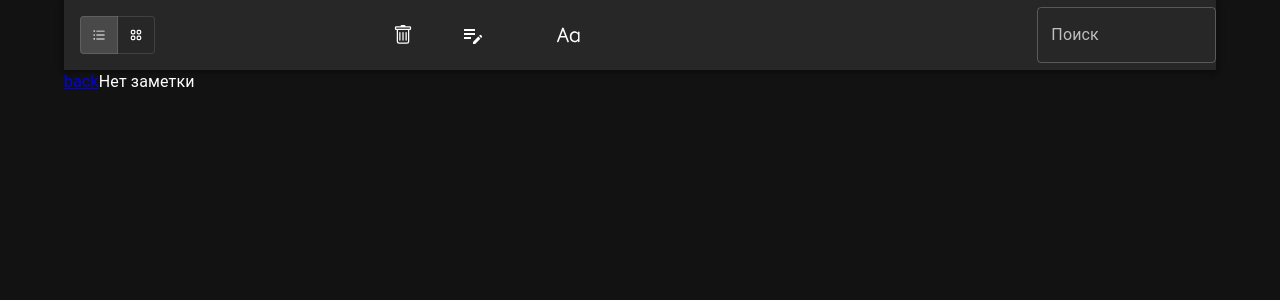
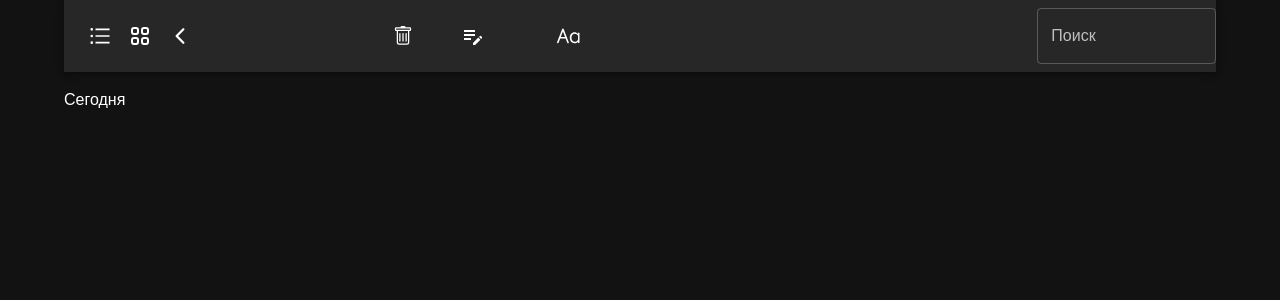
Before and after one commit to Chayzat/metacommerce, a React (Vite) app: page /blocks in a window 1280 px wide. Shown: the top 300 px of the page. Built offline with nearby package versions, Linux system fonts and the light colour scheme.

Commit message:
feat: filtered notes

```diff
--- a/src/App.tsx
+++ b/src/App.tsx
@@ -3,40 +3,36 @@ import { Routes, Route, Navigate } from "react-router-dom";
 import { ThemeProvider, createTheme, Container } from "@mui/material";
 import CssBaseline from "@mui/material/CssBaseline";
 import { NoteProvider } from "./contexts/NoteContext";
-import { EditNote } from "./components/EditNote";
 import { EditNoteBlock } from "./components/EditNoteBlock";
 import { ToggleProvider, useToggle } from "./contexts/ToggleContext";
+import { BlockMode } from "./components/BlockMode";
+import { Header } from "./components/Header";
 
 const darkTheme = createTheme({
   palette: {
     mode: "dark",
   },
+  typography: {
+    fontFamily: [
+        'San Francisco',
+        'sans-serif',
+      ].join(','),
+  }
 });
 
 function App() {
-  // const { openMD, setOpenMD } = useToggle();
-
-  // console.log(openMD)
   return (
     <ThemeProvider theme={darkTheme}>
       <CssBaseline />
       <ToggleProvider>
         <NoteProvider>
-          <Container>
+          <Container >
+            <Header/>
             <Routes>
               <Route path="/" element={<NoteList />} />
-              <Route
-                path="/:id"
-                element={
-                  <EditNoteBlock
-
-                    // setOpenMD={() => {
-                    //   setOpenMD(true);
-                    // }}
-                    // openMD={openMD}
-                  />
-                }
-              />
+              <Route path="/lists" element={<NoteList />} />
+              <Route path="/blocks" element={<BlockMode />} />
+              <Route path="/blocks/:id" element={<EditNoteBlock/>}/>
               <Route path="*" element={<Navigate to="/" />} />
             </Routes>
           </Container>
--- a/src/components/BlockItem.tsx
+++ b/src/components/BlockItem.tsx
@@ -1,23 +1,17 @@
-import { experimentalStyled as styled } from "@mui/material/styles";
-import { Box, Paper, Grid } from "@mui/material";
 import Card from "@mui/material/Card";
 import CardContent from "@mui/material/CardContent";
-import CardMedia from "@mui/material/CardMedia";
 import Typography from "@mui/material/Typography";
 import ReactMarkdown from "react-markdown";
 import { CardActionArea } from "@mui/material";
 import { useNotes } from "../contexts/NoteContext";
 
-export const BlockItem = ({ note, onActiveBlock, setOpenMD  }: any) => {
-  const { onSetActiveNote, activeNote } = useNotes();
-
-
+export const BlockItem = ({ note }: any) => {
+  const { onSetActiveNote } = useNotes();
 
   return (
     <>
       <Card
        onClick={() => {
-        setOpenMD()
         onSetActiveNote(note.id);
       }}
         sx={{
--- a/src/components/BlockMode.tsx
+++ b/src/components/BlockMode.tsx
@@ -1,48 +1,28 @@
-import { useState } from "react";
 import { useNotes } from "../contexts/NoteContext";
-import { experimentalStyled as styled } from "@mui/material/styles";
-import { Box, Paper, Grid } from "@mui/material";
-import Card from "@mui/material/Card";
-import CardContent from "@mui/material/CardContent";
-import CardMedia from "@mui/material/CardMedia";
-import Typography from "@mui/material/Typography";
-import ReactMarkdown from "react-markdown";
-import { Link, Route, Routes } from "react-router-dom";
-import { CardActionArea } from "@mui/material";
+import { Box, Grid } from "@mui/material";
+import { Link} from "react-router-dom";
 import { BlockItem } from "./BlockItem";
-import Container from "@mui/material/Container/Container";
-import { EditNote } from "./EditNote";
 export const BlockMode = () => {
-  const { notes, getActiveNote, findActiveNote, onSetActiveNote } = useNotes();
-  const [openMD, setOpenMD] = useState(false);
-
-
+  const { onFilteredNotes } = useNotes();
 
   return (
+    <>
     <Box sx={{ flexGrow: 1 }}>
-
-      {/* <Grid container sx={{height: '90vh'}}>
-        { <EditNote  setOpenMD={() => {
-            setOpenMD(true)
-            }} openMD={openMD}/>}
-      </Grid> */}
       <p>Сегодня</p>
       <Grid
         container
         spacing={{ xs: 3, md: 4 }}
         columns={{ xs: 4, sm: 8, md: 12 }}
       >
-        {notes.map((note: any) => (
+        {onFilteredNotes.map((note: any) => (
           <Grid item xs={2} sm={4} md={3} key={note.id}>
-            <Link to={`/:${note.id}`}>
-              <BlockItem
-              setOpenMD={() => setOpenMD(false)} openMD={openMD}
-              onActiveBlock={() => findActiveNote(note.id) }
-              note={note} />
-              </Link>
+            <Link to={`/blocks/:${note.id}`} style={{color: '#fff', textDecoration: "none"}}>
+              <BlockItem note={note} />
+            </Link>
           </Grid>
         ))}
       </Grid>
     </Box>
+    </>
   );
 };
--- a/src/components/EditNote.module.css
+++ b/src/components/EditNote.module.css
@@ -1,10 +1,6 @@
 .color {
   overflow-x: scroll;
 }
-/* Работает в Firefox */
-
-
-  /* Работает в Chrome, Edge и Safari */
 *::-webkit-scrollbar {
   width: 10px;
 }
--- a/src/components/EditNote.tsx
+++ b/src/components/EditNote.tsx
@@ -1,13 +1,7 @@
-import { Input, TextField } from "@mui/material";
-import Box from "@mui/material/Box";
-import Grid from "@mui/material/Grid";
-import { useState } from "react";
+import { TextField } from "@mui/material";
 import ReactMarkdown from "react-markdown";
 import { useNotes } from "../contexts/NoteContext";
-import { BlockMode } from "./BlockMode";
 import styles from "./EditNote.module.css";
-import { Header } from "./Header";
-import { ListMode } from "./ListMode";
 
 export const EditNote = ({ setOpenMD, openMD, isList }: any) => {
   const { getActiveNote, onEditNote } = useNotes();
@@ -24,27 +18,8 @@ export const EditNote = ({ setOpenMD, openMD, isList }: any) => {
 
   if (!getActiveNote) return <div>Нет заметки</div>;
 
-
-
-  const [view, setView] = useState("list");
-  const handleChange = (event: React.MouseEvent<HTMLElement>,nextView: string) =>  {
-    setView(nextView);
-  };
-
-
-
   return (
     <>
-    {/* {
-      !isList && (
-        <>
-        <Header  view={view} handleChange={handleChange}/>
-        <Box sx={{ flexGrow: 1, height:'90vh' }}>
-            {view === "list" ? <ListMode isList='list'/> : <BlockMode/>}
-        </Box>
-        </>
-      )
-    } */}
     <div style={{display: 'flex', flexDirection: 'column', height: '85vh', width: '100%'}}>
       <p style={{ textAlign: "center" }}>
         {new Date(getActiveNote.date).toLocaleDateString("en-GB", {
@@ -55,7 +30,6 @@ export const EditNote = ({ setOpenMD, openMD, isList }: any) => {
       <div
         onClick={setOpenMD}
         style={{ display: (openMD === false) ? "block" : "none", height: "85vh" }}
-        // style={{ display: (openMD === false ) ? "block" : "none" }}
       >
         <ReactMarkdown className={styles.color}>
           {getActiveNote.body}
@@ -67,7 +41,6 @@ export const EditNote = ({ setOpenMD, openMD, isList }: any) => {
       >
         <TextField
           multiline
-          id="body"
           minRows={5}
           maxRows={30}
           value={getActiveNote.body}
--- a/src/components/EditNoteBlock.tsx
+++ b/src/components/EditNoteBlock.tsx
@@ -1,32 +1,16 @@
-import { Box, Grid } from "@mui/material";
-import React, { useState } from "react";
-import { useNotes } from "../contexts/NoteContext";
+import { Grid } from "@mui/material";
 import { EditNote } from "./EditNote";
 import { Header } from "./Header";
-import {Link} from 'react-router-dom'
-import { ListMode } from "./ListMode";
-import { BlockMode } from "./BlockMode";
+import { useToggle } from "../contexts/ToggleContext";
 
-export const EditNoteBlock = ({ setOpenMD, openMD }: any) => {
-  const [view, setView] = useState("list");
-  const handleChange = (
-    event: React.MouseEvent<HTMLElement>,
-    nextView: string
-  ) => {
-    setView(nextView);
-  };
-
-  const { notes, getActiveNote, findActiveNote, onSetActiveNote } = useNotes();
+export const EditNoteBlock = () => {
+  const { openMD, setOpenMD } = useToggle();
   return (
     <div>
-      <Header view={view} handleChange={handleChange} />
       <Grid container sx={{ height: "90vh" }}>
-        <Link to={'/'}>
-        back
-        </Link>
         {
           <EditNote
-            ssetOpenMD={() => {
+            setOpenMD={() => {
               setOpenMD(true);
             }}
             openMD={openMD}
--- a/src/components/Header.tsx
+++ b/src/components/Header.tsx
@@ -1,5 +1,4 @@
 import {
-  ToggleButton,
   ToggleButtonGroup,
   Grid,
   IconButton,
@@ -11,24 +10,22 @@ import {
   DialogContentText,
   DialogContent,
   DialogActions,
-  Button
+  Button,
 } from "@mui/material";
 import { AiOutlineUnorderedList } from "react-icons/ai";
+import { IoIosArrowBack } from "react-icons/io";
 import { HiOutlineViewGrid } from "react-icons/hi";
 import { BsTrash } from "react-icons/bs";
 import { MdEditNote } from "react-icons/md";
 import { RxLetterCaseCapitalize } from "react-icons/rx";
 import { useNotes } from "../contexts/NoteContext";
 import { useState } from "react";
+import { Link, useNavigate } from "react-router-dom";
+import { useToggle } from "../contexts/ToggleContext";
 
-type HeaderProps = {
-  view: string,
-  handleChange: (event: React.MouseEvent<HTMLElement>, nextView: string) => void,
-}
-
-export const Header = ({view, handleChange}: HeaderProps) => {
-
-  const { onDeleteNote, activeNote, onAddNote, getActiveNote } = useNotes();
+export const Header = () => {
+  const { onDeleteNote, activeNote, onAddNote, getActiveNote, title, setTitle } = useNotes();
+  const { setOpenMD } = useToggle();
 
   const [open, setOpen] = useState(false);
 
@@ -37,9 +34,11 @@ export const Header = ({view, handleChange}: HeaderProps) => {
   };
 
   const handleClose = () => {
-    onDeleteNote(activeNote)
+    onDeleteNote(activeNote);
     setOpen(false);
   };
+
+  const history = useNavigate();
 
   return (
     <AppBar position="static">
@@ -59,28 +58,34 @@ export const Header = ({view, handleChange}: HeaderProps) => {
               padding: "1rem",
             }}
           >
-            {
+            {}
+            <ToggleButtonGroup orientation="horizontal" exclusive>
+              <Link to={"/lists"}>
+                <IconButton onClick={() => {
+                  setOpenMD(false)
+                  }}>
+                  <AiOutlineUnorderedList />
+                </IconButton>
+              </Link>
+              <Link to={"/blocks"}>
+              <IconButton onClick={() => {
+                  setOpenMD(false)
+                  }}>
+                  <HiOutlineViewGrid />
+                </IconButton>
+              </Link>
 
-            }
-            <ToggleButtonGroup
-              orientation="horizontal"
-              value={view}
-              exclusive
-              onChange={handleChange}
-            >
-              <ToggleButton value="list" aria-label="list">
-                <AiOutlineUnorderedList />
-              </ToggleButton>
-              <ToggleButton value="module" aria-label="module">
-                <HiOutlineViewGrid />
-              </ToggleButton>
+              <IconButton
+                onClick={() => {
+                  history(-1);
+                  setOpenMD(false);
+                }}
+              >
+                <IoIosArrowBack />
+              </IconButton>
             </ToggleButtonGroup>
 
-            <IconButton
-            // onClick={() => onDeleteNote(activeNote)}
-            onClick={handleClickOpen}
-              sx={{ fontSize: "1.25rem" }}
-            >
+            <IconButton onClick={handleClickOpen} sx={{ fontSize: "1.25rem" }}>
               <BsTrash />
             </IconButton>
           </Box>
@@ -96,12 +101,19 @@ export const Header = ({view, handleChange}: HeaderProps) => {
           </Box>
         </Grid>
         <Grid item xs={2}>
-          <TextField label="Поиск" variant="outlined" />
+          <TextField
+          label="Поиск"
+          variant="outlined"
+          value={title}
+          type='text'
+          onChange={(e) => {
+            setTitle(e.target.value)
+          }}
+          />
         </Grid>
       </Grid>
-      {
-        getActiveNote && (
-          <Dialog
+      {getActiveNote && (
+        <Dialog
           open={open}
           onClose={handleClose}
           aria-labelledby="alert-dialog-title"
@@ -112,6 +124,7 @@ export const Header = ({view, handleChange}: HeaderProps) => {
           </DialogTitle>
           <DialogContent>
             <DialogContentText id="alert-dialog-description">
+              Хотите удалить последний выбранный элемент -
               {getActiveNote.title}
             </DialogContentText>
           </DialogContent>
@@ -122,9 +135,7 @@ export const Header = ({view, handleChange}: HeaderProps) => {
             </Button>
           </DialogActions>
         </Dialog>
-        )
-      }
-
+      )}
     </AppBar>
   );
 };
--- a/src/components/ListItem.tsx
+++ b/src/components/ListItem.tsx
@@ -1,15 +1,13 @@
 import { ListItemText, ListItemButton } from "@mui/material";
 import { useNotes } from "../contexts/NoteContext";
 
-
 export const ListItem = ({note, setOpenMD}: any) => {
-  const { onSetActiveNote, activeNote } = useNotes();
+  const { onSetActiveNote } = useNotes();
 
   return (
     <ListItemButton
       key={note.id}
       sx={{
-        borderBottom: activeNote === note.id ? "1px solid #f9c20cbd" : "none",
         height: "5rem",
       }}
       onClick={() => {
@@ -18,6 +16,7 @@ export const ListItem = ({note, setOpenMD}: any) => {
       }}
     >
       <ListItemText primary={`${note.title}`} sx={{ position: "relative" }} />
+
       <div
         style={{
           position: "absolute",
--- a/src/components/ListMode.tsx
+++ b/src/components/ListMode.tsx
@@ -6,14 +6,11 @@ import {
 import { useNotes } from "../contexts/NoteContext";
 import { ListItem } from "./ListItem";
 import { EditNote } from "./EditNote";
-import {useState} from 'react'
 import { useToggle } from "../contexts/ToggleContext";
 
 export const ListMode = ({isList}: any) => {
-  const {notes} = useNotes()
+  const {onFilteredNotes} = useNotes()
   const {openMD, setOpenMD} = useToggle()
-  // const [openMD, setOpenMD] = useState(false)
-
 
   return (
     <div>
@@ -39,7 +36,7 @@ export const ListMode = ({isList}: any) => {
               </ListSubheader>
             }
           >
-            {notes.map((note: any) => (
+            {onFilteredNotes.map((note: any) => (
              <ListItem setOpenMD={() => setOpenMD(false)}  note={note} key={note.id}/>
             ))}
           </List>
--- a/src/components/NoteList.tsx
+++ b/src/components/NoteList.tsx
@@ -1,19 +1,11 @@
 import { Box } from "@mui/material"
-import { useState } from "react"
-import { BlockMode } from "./BlockMode"
-import { Header } from "./Header"
 import { ListMode } from "./ListMode"
 
 export const NoteList = () => {
-  const [view, setView] = useState("list");
-  const handleChange = (event: React.MouseEvent<HTMLElement>,nextView: string) =>  {
-    setView(nextView);
-  };
   return (
     <div>
-      <Header  view={view} handleChange={handleChange}/>
       <Box sx={{ flexGrow: 1, height:'90vh' }}>
-          {view === "list" ? <ListMode isList='list'/> : <BlockMode/>}
+          <ListMode isList='list'/>
       </Box>
     </div>
   )
--- a/src/contexts/NoteContext.tsx
+++ b/src/contexts/NoteContext.tsx
@@ -1,4 +1,4 @@
-import { createContext, useContext, useState } from "react";
+import { createContext, useContext, useMemo, useState } from "react";
 import useLocalStorage from "../hooks/useLocalStorage";
 import { v4 as uuidV4 } from "uuid";
 
@@ -18,6 +18,7 @@ export type NoteData = {
 export const NoteProvider = ({ children }: any) => {
   const [notes, setNotes] = useLocalStorage<any>("notes", []);
   const [activeNote, setActiveNote] = useState("");
+  const [title, setTitle] = useState("");
 
   const onSetActiveNote = (id: string) => {
     setActiveNote(id);
@@ -52,6 +53,12 @@ export const NoteProvider = ({ children }: any) => {
     setNotes(notes.filter((note: any) => note.id !== id));
   };
 
+  const onFilteredNotes = useMemo(() => {
+    return notes.filter((note: any) => {
+      return title === '' || note.title.toLowerCase().includes(title.toLowerCase())
+    })
+  }, [title, notes])
+
   return (
     <NoteContext.Provider
       value={{
@@ -62,6 +69,9 @@ export const NoteProvider = ({ children }: any) => {
         getActiveNote,
         onEditNote,
         onDeleteNote,
+        title,
+        setTitle,
+        onFilteredNotes
       }}
     >
       {children}
--- a/src/contexts/ToggleContext.tsx
+++ b/src/contexts/ToggleContext.tsx
@@ -1,4 +1,4 @@
-import React, { createContext, useContext, useState } from 'react'
+import { createContext, useContext, useState } from 'react'
 
 const ToggleContext = createContext<any>(false)
 
```
Lines whose indentation alone changed are shown as unchanged.
